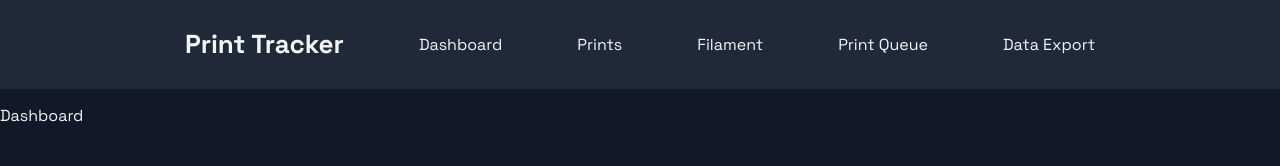
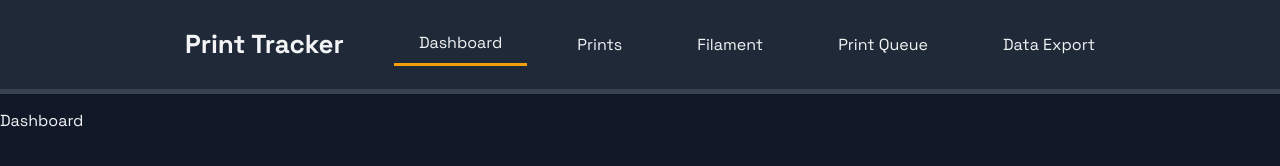
Before and after one commit to alphafetch/PrintTracker, a plain HTML site: page index.html in a window 1280 px wide. Drawn offline with Linux system fonts and the light colour scheme.

Commit message:
fix: correct border style for header and add active class styling for tabs

```diff
--- a/css/styles.css
+++ b/css/styles.css
@@ -21,7 +21,7 @@
     height: 10%;
     width: 100%;
     background-color: var(--surface);
-    border-bottom: 5px var(--border);
+    border-bottom: solid 5px var(--border);
     display: flex;
     justify-content: center;
     align-items: center;
@@ -46,6 +46,10 @@
     align-items: center;
 }
 
+.active {
+    border-bottom: solid 3px var(--accent);
+}
+
 body {
     padding: 0px;
     margin: 0px;
--- a/js/main.js
+++ b/js/main.js
@@ -63,7 +63,7 @@ document.addEventListener("DOMContentLoaded", () => {
             });
         headerSection.appendChild(b);
 
-        tabButtons[key] = btn;
+        tabButtons[btn['sect']] = b;
     }
 
     showTab(Sections.DASH);
@@ -74,6 +74,9 @@ document.addEventListener("DOMContentLoaded", () => {
         filamentManagerSection.hidden = true;
         printQueueSection.hidden = true;
         dataExportSection.hidden = true;
+        for (const el of Object.values(tabButtons)) {
+            el.classList.remove('active');
+        }
 
         switch (t) {
             case Sections.DASH:
@@ -95,5 +98,7 @@ document.addEventListener("DOMContentLoaded", () => {
                 console.error("showTab called with incorrect tabname.");
                 break;
         }
+
+        tabButtons[t].classList.add('active');
     }
 });
```
